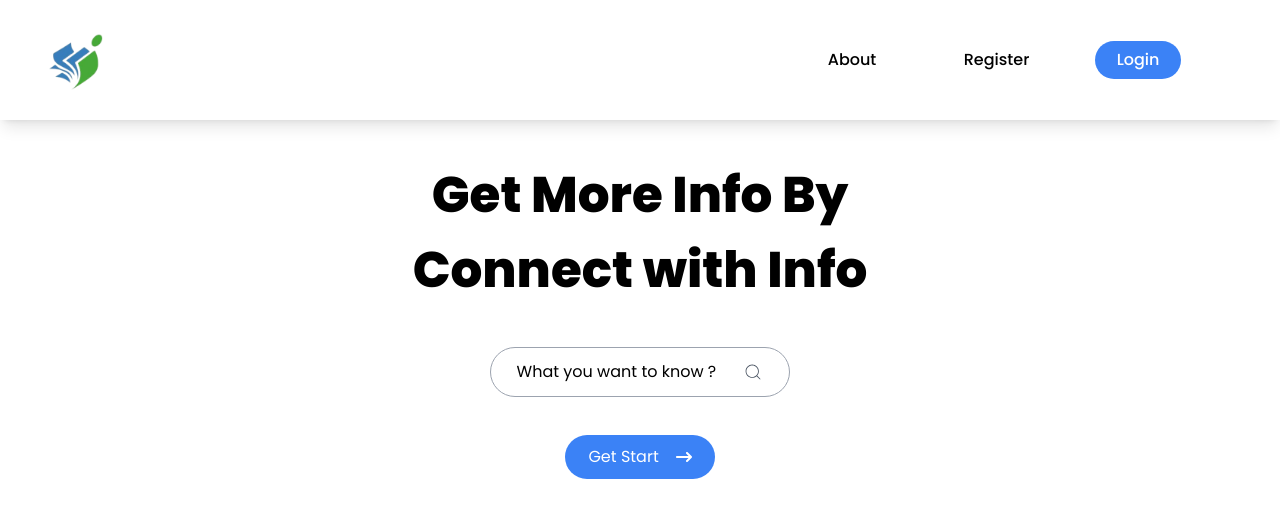
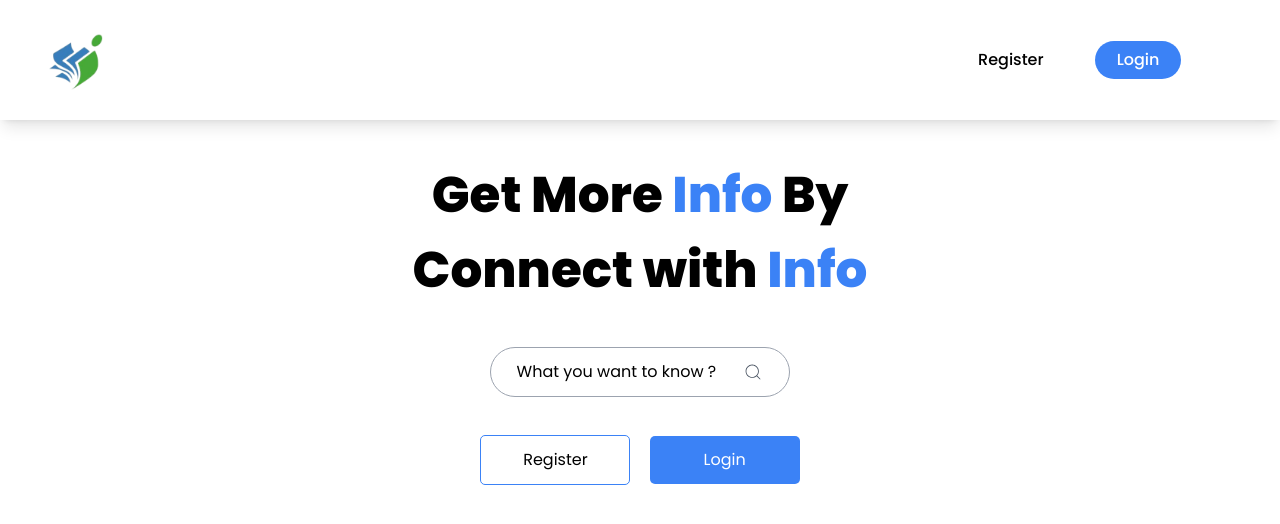
Before and after one commit to BALASANTHOSH01/Infoeng-dashboard, a React (Vite) app: page / in a window 1280 px wide. Shown: the top 524 px of the page. Built offline with nearby package versions, Linux system fonts and the light colour scheme; a web font is replaced by a local one.

Commit message:
hero updation

```diff
--- a/src/App.jsx
+++ b/src/App.jsx
@@ -8,7 +8,7 @@ const App = () => {
     <AuthContextProvider>
     <UserContextProvider>
     <div>
-      <div className='w-screen font-Poppins'>
+      <div className='w-screen font-Poppins overflow-hidden'>
         <NavBar/>
         <Outlet/>
       </div>
--- /dev/null
+++ b/src/components/FeedBack/DownloadSheet.jsx
@@ -0,0 +1,27 @@
+import React from "react";
+import { Link } from "react-router-dom";
+import {motion} from "framer-motion";
+
+const DownloadSheet = () => {
+  return (
+    <div>
+      <div className=" flex flex-col gap-[20px] justify-center items-center mt-[15%] md:mt-[40%]">
+        <p>Click the button and download the FeedBack data</p>
+
+        <motion.div whileTap={{scale:0.6}}>
+        <Link
+          to="https://info-dashboard-backend.onrender.com/download"
+          target="_blank"
+          rel="noopener noreferrer"
+          className=" px-[14px] py-[8px] rounded-[10px] bg-blue-500 text-white cursor-pointer hover:shadow-lg "
+        >
+          Download Feedback Data
+        </Link>
+        </motion.div>
+
+      </div>
+    </div>
+  );
+};
+
+export default DownloadSheet;
--- a/src/components/FeedBack/FeedBack.jsx
+++ b/src/components/FeedBack/FeedBack.jsx
@@ -84,7 +84,7 @@ const FeedBack = () => {
     if (hasSelectedAll) {
       try {
         // Save to Excel via backend
-        await axios.post('http://localhost:3000/save', excelData);
+        await axios.post('https://info-dashboard-backend.onrender.com/save', excelData);
 
         // Add to Firestore
         await addDoc(collection(db, "feedback"), feedbackData);
--- a/src/components/Home/HeroCorner.jsx
+++ /dev/null
@@ -1,12 +0,0 @@
-import React from 'react'
-
-const HeroCorner = ({color}) => {
-    const Color = color;
-  return (
-    <div style={{ backgroundColor: color }} className={`rotate-[25deg] absolute z-0 top-[-90%] left-[-20%] h-[150vh] w-[50%]`}>
-        <h1>hi</h1>
-    </div>
-  )
-}
-
-export default HeroCorner;
--- a/src/components/Home/Parallex.jsx
+++ /dev/null
@@ -1,23 +0,0 @@
-import { useEffect } from "react";
-import Rellax from "rellax";
-import { HeroBg } from "../../assets/index.js";
-
-const Parallex = () => {
-
-    useEffect(() => {
-        const rellaxInstance = new Rellax(".rellax", {
-          speed: -2,
-          center: true,
-        });
-      }, []);
-
-  return (
-
-        <div
-          className="absolute opacity-70 overflow-hidden z-0 top-0 left-0 w-screen h-full bg-cover bg-center"
-          style={{ backgroundImage: `url(${HeroBg})` }}
-        ></div>
-  );
-};
-
-export default Parallex;
--- /dev/null
+++ b/src/components/Home/SectionOne.jsx
@@ -0,0 +1,13 @@
+import {InfoCollege} from "../../assets/index.js";
+
+const SectionOne = () => {
+  return (
+    <div>
+        <div className=" overflow-hidden">
+            <img src={InfoCollege} className="w-[300px]" alt="Info College Img"/>
+        </div>
+    </div>
+  )
+}
+
+export default SectionOne;
--- a/src/components/NavBar/NavBar.jsx
+++ b/src/components/NavBar/NavBar.jsx
@@ -46,8 +46,7 @@ const NavBar = () => {
 
             </Link>
 
-            <div className='md:hidden flex-[0.6] flex flex-row justify-between items-center mr-[5%]'>
-                <p className=' rounded-[25px] px-[22px] py-[7px] cursor-pointer hover:bg-blue-200  duration-300 '>About</p>
+            <div className='md:hidden flex-[0.3] flex flex-row justify-between items-center mr-[5%]'>
                 <Link to={"/register"} className=' rounded-[25px] px-[22px] py-[7px] cursor-pointer hover:bg-blue-200  duration-300 '>Register</Link>
                 <Link to={"/login"} className=' rounded-[25px] px-[22px] py-[7px] hover:shadow-lg bg-blue-500 text-white cursor-pointer hover:bg-white hover:text-blue-500 hover:border hover:border-blue-500  duration-300 '>Login</Link>
             </div>
--- a/src/main.jsx
+++ b/src/main.jsx
@@ -11,6 +11,7 @@ import { FeedBack } from "./components/index.js";
 import { AuthContextProvider,UserContextProvider } from "./Context/index.js";
 
 import ProductRoute from "./ProductRoute/ProductRoute.jsx";
+import DownloadSheet from "./components/FeedBack/DownloadSheet.jsx";
 
 const router = createBrowserRouter([
   {
@@ -37,6 +38,10 @@ const router = createBrowserRouter([
           // </ProductRoute>
         ),
       },
+      {
+        path:"/download",
+        element:<DownloadSheet/>
+      }
 
     ],
   },
--- a/src/pages/Home/Home.jsx
+++ b/src/pages/Home/Home.jsx
@@ -1,32 +1,44 @@
 import { CiSearch as SearchIcon } from "react-icons/ci";
 import { FaArrowRightLong as ArrowIcon } from "react-icons/fa6";
 import { Link } from "react-router-dom";
-import Parallex from "../../components/Home/Parallex";
-import HeroCorner from "../../components/Home/HeroCorner";
+import SectionOne from "../../components/Home/SectionOne";
+
 
 const Home = () => {
+  return (
+    <div className=" w-screen overflow-hidden">
+      <div>
+        <div className="mx-auto text-center text-[50px] font-extrabold my-[3%] md:my-[10%]">
+          <h1>
+            Get More <span className="text-blue-500">Info</span> By
+          </h1>
+          <h1>
+            Connect with <span className="text-blue-500">Info</span>
+          </h1>
+        </div>
 
-  return (
-    <div>
+        <div className="flex flex-row justify-between rounded-[25px] border border-gray-400 p-3 items-center px-[2%] w-[300px] mx-auto my-[1%] md:my-[3%]">
+          <h1>What you want to know ?</h1>
+          <SearchIcon className=" text-[20px] font-extrabold text-gray-600" />
+        </div>
 
-        <div >
-            <div className="mx-auto text-center text-[50px] font-extrabold my-[3%] md:my-[6%]">
-              <h1>Get More Info By</h1>
-              <h1>Connect with Info</h1>
-            </div>
+        <div className=" flex flex-row md:flex-col md:gap-[10%] gap-[3%] items-center w-[50%] mx-auto justify-center my-[3%] md:my-[7%]">
 
-            <div className="flex flex-row justify-between rounded-[25px] border border-gray-400 p-3 items-center px-[2%] w-[300px] mx-auto my-[1%] md:my-[3%]">
-              <h1>What you want to know ?</h1>
-              <SearchIcon className=" text-[20px] font-extrabold text-gray-600"/>
-            </div>
+          <Link to={"/register"} className="bg-white text-black border border-blue-500 w-[150px] md:w-[200px] px-[15px] py-[12px] rounded-[5px] cursor-pointer text-center md:my-[3%]">
+            <p>Register</p>
+          </Link>
 
-            <Link to={"/login"} className=" flex flex-row justify-around items-center mx-auto rounded-[25px] text-white bg-blue-500 w-[150px] px-[15px] py-[10px] hover:shadow-lg cursor-pointer my-[3%] md:my-[8%] hover:bg-white hover:text-blue-500 hover:border hover:border-blue-500  duration-300">
-              <h1>Get Start</h1>
-              <ArrowIcon/>
-            </Link>
+          <Link to={"/login"} className=" bg-blue-500 hover:shadow-lg text-white w-[150px] md:w-[200px] px-[15px] py-[12px] rounded-[5px] cursor-pointer text-center md:my-[3%]">
+            <p>Login</p>
+          </Link>
+
         </div>
+
+      </div>
+
+
     </div>
-  )
-}
+  );
+};
 
-export default Home
+export default Home;
```
Also changed, not shown: src/assets/Home/infoclg.jpg.
